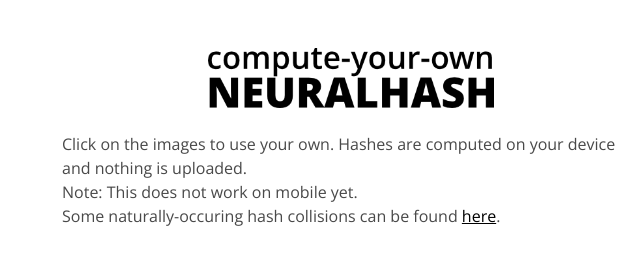
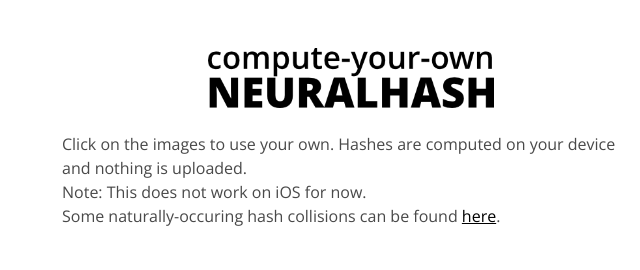
Before and after one commit to greentfrapp/compute-your-own-neuralhash, a plain HTML site: page index.html in a window 1280 px wide. Shown: the top 270 px of the page, 288-928 px from the left. Drawn offline with nearby package versions, Linux system fonts and the light colour scheme.

Commit message:
Update warning message

```diff
--- a/index.html
+++ b/index.html
@@ -42,7 +42,7 @@
       <div class="columns is-centered is-vcentered">
         <div class="column is-6">
           <p>Click on the images to use your own. Hashes are computed on your device and nothing is uploaded.</p>
-          <p>Note: This does not work on mobile yet.</p>
+          <p>Note: This does not work on iOS for now.</p>
           <p>Some naturally-occuring hash collisions can be found <a target="_blank" href="https://github.com/roboflow-ai/neuralhash-collisions">here</a>.
         </div>
       </div>
```
